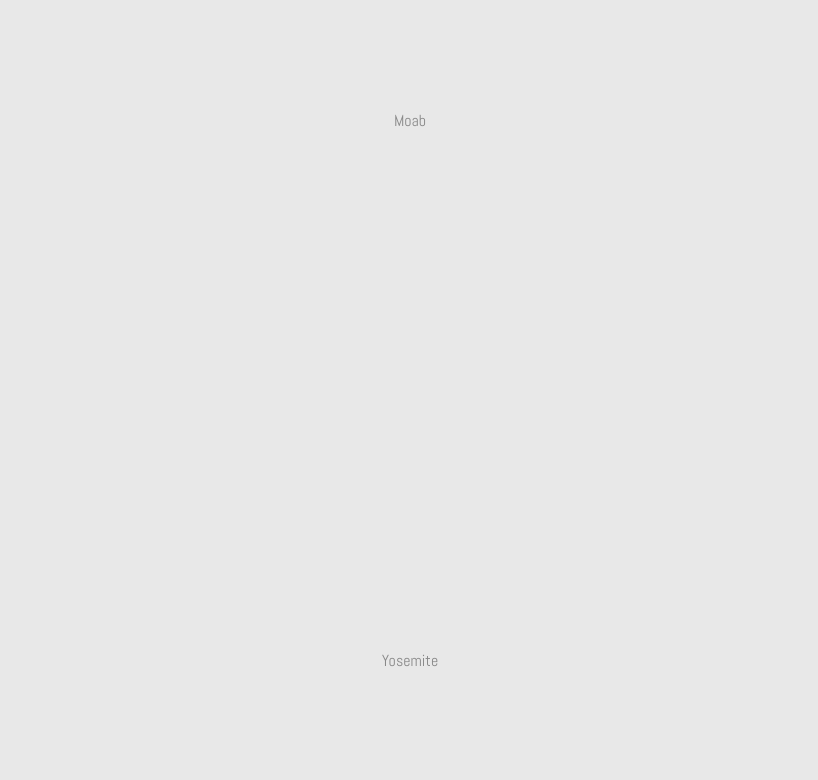
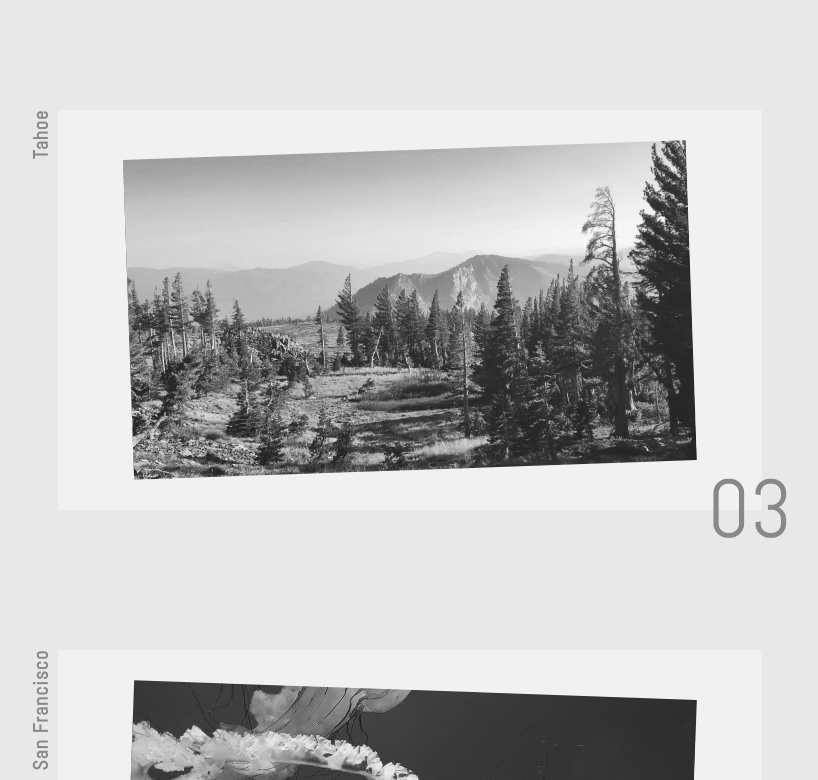
Before and after one commit to drew-haas/haas-app, a React (Create React App) app: page / in a window 1280 px wide. Shown: the part 1100-1880 px from the top of the page, without its empty margins (230-1048 px from the left). Built offline with nearby package versions, Linux system fonts and the light colour scheme.

Commit message:
a lot functionality and animation added to the grid items

```diff
--- a/src/components/Hero.js
+++ b/src/components/Hero.js
@@ -1,10 +1,15 @@
 import React, { Component } from 'react';
+import { TweenMax, Expo, Power1, Elastic } from 'gsap/all';
 
+// Caching some stuff..
+const body = document.body;
+const docEl = document.documentElement;
 const projects = [
     {
         title: 'Design Central',
         classSuffix: 'design-central',
         subTitle: 'An Interactive website for a product design and engineering company. Created with Drupal and custom Javascript animations and solutions.',
+        titleImage: require('../assets/images/work-design-central.jpg'),
         images: [],
         type: 'work',
         tags: ['animation', 'front-end', 'web'],
@@ -14,24 +19,27 @@ const projects = [
         title: 'The Laughing Cow',
         classSuffix: 'laughing-cow',
         subTitle: 'New and Old techniques used on this playful website for this well known dairy company.',
+        titleImage: require('../assets/images/work-laughing-cow.jpg'),
         images: [],
         type: 'work',
         tags: ['animation', 'front-end', 'web'],
         link: 'https://www.thelaughingcow.com/'
     },
     {
-        title: 'Moab',
-        classSuffix: 'moab',
-        subTitle: 'Exploring the Arches and desert walls of Moab, Utah.',
+        title: 'Tahoe',
+        classSuffix: 'Tahoe',
+        subTitle: 'Climbing mountains and riding down them. South Lake Tahoe, CA.',
+        titleImage: require('../assets/images/life-tahoe.jpg'),
         images: [],
         type: 'life',
         tags: ['photography', 'adventure', 'travels'],
         link: 'https://www.instagram.com/p/BmLlaDSgp6d/'
     },
     {
-        title: 'Yosemite',
-        classSuffix: 'yosemite',
-        subTitle: 'A trip inside my favorite desktop wallpaper.',
+        title: 'San Francisco',
+        classSuffix: 'san-francisco',
+        subTitle: 'The city where everything just kind of worked out. My new home.',
+        titleImage: require('../assets/images/life-sf.jpg'),
         images: [],
         type: 'life',
         tags: ['photography', 'adventure', 'travels'],
@@ -39,28 +47,153 @@ const projects = [
     }
 ];
 
-const gridItems = projects.map((proj, index) =>
-    <div className={'grid_row grid_row-' + proj.classSuffix + ' grid_type-' + proj.type} key={index}>
-        <div className="grid_item">{proj.title}</div>
-    </div>
-);
+// Gets the mouse position. From http://www.quirksmode.org/js/events_properties.html#position
+const getMousePos = (e) => {
+    let posx = 0;
+    let posy = 0;
+    if (!e) e = window.event;
+    if (e.pageX || e.pageY) 	{
+        posx = e.pageX;
+        posy = e.pageY;
+    }
+    else if (e.clientX || e.clientY) 	{
+        posx = e.clientX + document.body.scrollLeft + document.documentElement.scrollLeft;
+        posy = e.clientY + document.body.scrollTop + document.documentElement.scrollTop;
+    }
+    return { x : posx, y : posy }
+};
 
 class Hero extends Component {
     constructor(props) {
         super(props);
+        // parallax 'tilt' configuration
+        this.tilt = {};
+        this.tiltconfig = {
+            title: {translation : {x: [-8,8], y: [4,-4]}},
+            number: {translation : {x: [-5,5], y: [-10,10]}},
+            img: {translation : {x: [-15,15], y: [-10,10]}}
+        };
+
+        this.toggleHoverAnimation = this.toggleHoverAnimation.bind(this);
+        this.parallaxItem = this.parallaxItem.bind(this);
+        this.resetTilt = this.resetTilt.bind(this);
     }
 
+    resetTilt() {
+        for (let key in this.tilt ) {
+            TweenMax.to(this.tilt[key], 2, {
+                ease: Expo.easeOut,
+                x: 0,
+                y: 0
+            });
+        }
+    }
+
+    toggleHoverAnimation(el, type, ev) {
+        let gridItem = document.querySelector('.grid_item-' + el);
+        let gridItemTitle = gridItem.querySelector('.grid_item-title');
+        let gridItemBG = gridItem.querySelector('.grid_item-bg');
+        let gridItemNumbers = gridItem.querySelectorAll('.number');
+
+        // animate title
+        TweenMax.to(gridItemTitle, 1, {scale: type === 'mouseenter' ? 1.15 : 1, ease: Expo.easeOut});
+
+        // animate background
+        TweenMax.to(gridItemBG, 1, {scale: type === 'mouseenter' ? 1.15 : 1, ease: Expo.easeOut});
+
+        // Animate the number letters.
+        gridItemNumbers.forEach((letter,pos) => {
+            TweenMax.to(letter, .2, {
+                ease: Power1.easeIn,
+                delay: pos * .1,
+                y: type === 'mouseenter' ? '-50%' : '50%',
+                opacity: 0,
+                onComplete: () => {
+                    TweenMax.to(letter, type === 'mouseenter' ? 0.6 : 1, {
+                        ease: type === 'mouseenter' ? Expo.easeOut : Elastic.easeOut.config(1,0.4),
+                        startAt: {y: type === 'mouseenter' ? '70%' : '-70%', opacity: 0},
+                        y: '0%',
+                        opacity: 1
+                    });
+                }
+            });
+        });
+
+        if (type === 'mouseleave'){
+            this.resetTilt();
+        }
+    }
+
+    // parallax motion on
+    parallaxItem(el, type, ev) {
+        let gridItem = document.querySelector('.grid_item-' + el);
+
+        this.tilt.img = gridItem.querySelector('.grid_item-img');
+        this.tilt.title = gridItem.querySelector('.grid_item-title');
+        this.tilt.number = gridItem.querySelector('.grid_item-number');
+
+        // Get mouse position.
+        const mousepos = getMousePos(ev);
+        // Document scrolls.
+
+        const docScrolls = {left : body.scrollLeft + docEl.scrollLeft, top : body.scrollTop + docEl.scrollTop};
+        const bounds = gridItem.getBoundingClientRect();
+        // Mouse position relative to the main element (this.DOM.el).
+        const relmousepos = {
+            x : mousepos.x - bounds.left - docScrolls.left,
+            y : mousepos.y - bounds.top - docScrolls.top
+        };
+
+        // Movement settings for the tilt elements.
+        for (let key in this.tilt) {
+            let t = this.tiltconfig[key].translation;
+            // Animate each of the elements..
+            TweenMax.to(this.tilt[key], 2, {
+                ease: Expo.easeOut,
+                x: (t.x[1]-t.x[0])/bounds.width*relmousepos.x + t.x[0],
+                y: (t.y[1]-t.y[0])/bounds.height*relmousepos.y + t.y[0]
+            });
+        }
+    }
+
+    // Clear filters on page
     clearFilters() {
+        // display only the filtered options in the grid
+        var gridItems = document.querySelectorAll('.grid_row');
 
+        // show filtered by
+        for (var j = 0; j < gridItems.length; j++){
+            gridItems[j].classList.remove('hidden');
+        }
+
+        // hide clear option
+        document.querySelector('.clear_button').classList.add('hidden');
+
+        document.documentElement.scrollTop = 0;
     }
 
     render() {
+        const gridItems = projects.map((proj, index) =>
+            <div className={'grid_row grid_row-' + proj.classSuffix + ' grid_type-' + proj.type} key={index}>
+                <div
+                className={'grid_item grid_item-' + proj.type + ' grid_item-' + proj.classSuffix}
+                onMouseEnter={this.toggleHoverAnimation.bind(this, proj.classSuffix, 'mouseenter')}
+                onMouseLeave={this.toggleHoverAnimation.bind(this, proj.classSuffix, 'mouseleave')}
+                onMouseMove={this.parallaxItem.bind(this, proj.classSuffix, 'mousemove')}>
+                    <div className="grid_item-bg"></div>
+                    <div className="grid_item-title">{proj.title}</div>
+                    <div className="grid_item-img-wrap">
+                        <div className="grid_item-img" style={{backgroundImage: `url(${ proj.titleImage })`}}></div>
+                    </div>
+                    <div className="grid_item-number"><span className="number">0</span><span className="number">{index + 1}</span></div>
+                </div>
+            </div>
+        );
         return (
             <div className="heroSection">
                 <div className="bgtext">DrewHaas</div>
                 <div className="grid_container">{gridItems}</div>
-                <div className="rightAccentText" onClick={this.clearFilters}>Clear</div>
-                {/* <p>Welcome. My name is Drew Haas and I'm a Web Developer from Columbus, Ohio currently living in San Francisco.</p> */}
+                <div className="clear_button hidden" onClick={this.clearFilters}>Clear</div>
             </div>
         );
     }
```
